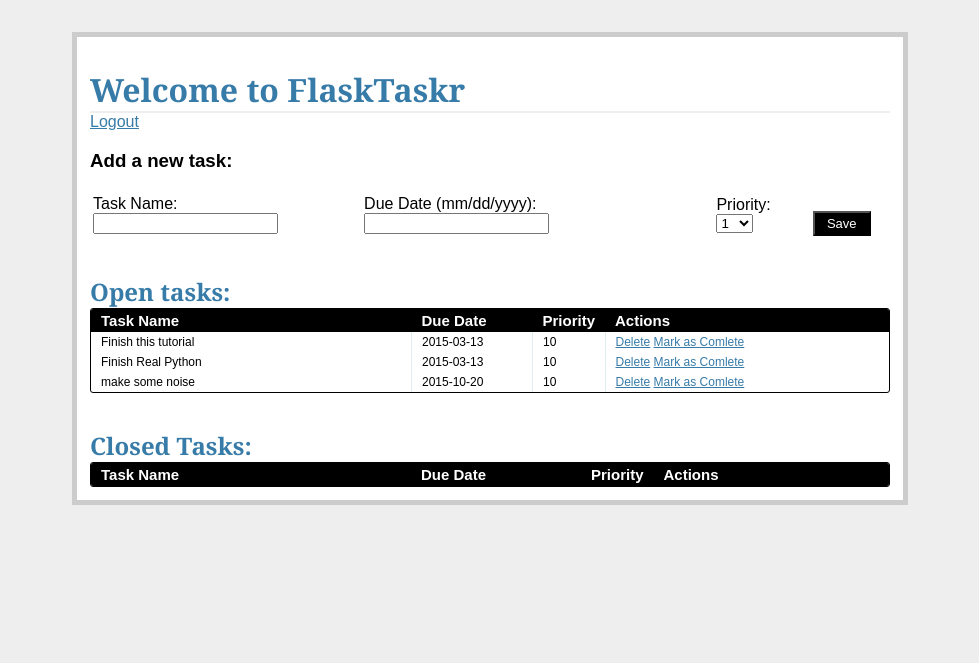
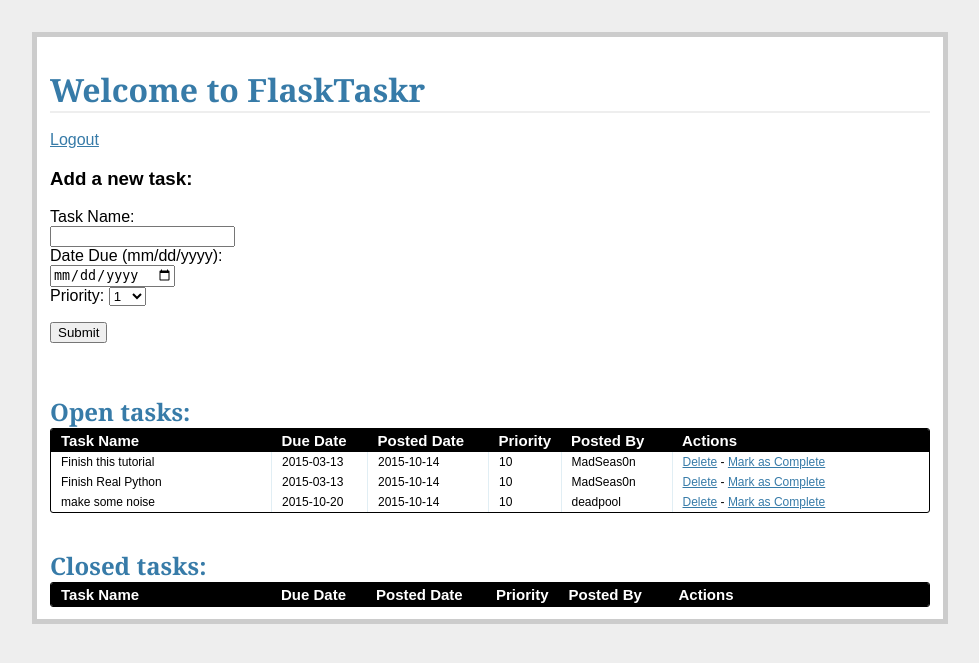
Before and after one commit to MadSeas0n/fask_task, a Flask app: page /tasks/ in a window 1280 px wide. Shown: the top 663 px of the page, without its empty margins (150-1129 px from the left). Run offline with Flask 2, Linux system fonts and the light colour scheme; a user stored in the database is signed in; data comes from the database, SQL or seed files in the repository; both versions use the stored data as it was after the commit; lists and menus that the app fills with data are empty.

Commit message:
db_realtionship

```diff
--- a/static/css/main.css
+++ b/static/css/main.css
@@ -22,7 +22,7 @@
 
 .page {
 	margin: 2em auto;
-	width: 50em;
+	width: 55em;
 	border: 5px solid #ccc;
 	padding: 0.8em;
 	background: white;
--- a/templates/tasks.html
+++ b/templates/tasks.html
@@ -1,44 +1,20 @@
 {% extends "_base.html" %}
 {% block content %}
+
 <h1>Welcome to FlaskTaskr</h1>
+<br>
 <a href="/logout">Logout</a>
 <div class="add-task">
   <h3>Add a new task:</h3>
-		<table>
-			<tr>
-				<form action="{{url_for('new_task')}}" method="post">
-					{{form.csrf_token}}
-					<td>
-						<label>Task Name:</label>
-						<input type="text" name="name">
-					</td>
-					<td>
-						<label>Due Date (mm/dd/yyyy):</label>
-						<input type="text" name="due_date" width="120px">
-					</td>
-					<td>
-						<label>Priority:</label>
-						<select name="priority" width="100px">
-							<option value="1">1</option>
-							<option value="2">2</option>
-							<option value="3">3</option>
-							<option value="4">4</option>
-							<option value="5">5</option>
-							<option value="6">6</option>
-							<option value="7">7</option>
-							<option value="8">8</option>
-							<option value="9">9</option>
-							<option value="10">10</option>
-						</select>
-					</td>
-					<td>
-						&nbsp
-						&nbsp
-						<input type="submit" class="button" value="Save">
-					</td>
+    <form action="{{ url_for('new_task') }}" method="post">
+      {{ form.csrf_token }}
+      <p>
+          {{ form.name.label }}:<br> {{ form.name }}<br>
+          {{ form.due_date.label }}:<br> {{ form.due_date }}<br>
+          {{ form.priority.label }}: {{ form.priority }}
+      </p>
+      <p><input type="submit" value="Submit"></p>
     </form>
-			</tr>
-		</table>
 </div>
 <div class="entries">
   <br>
@@ -48,51 +24,60 @@
     <table>
       <thead>
         <tr>
-						<th width="300px"><strong>Task Name</strong></th>
-						<th width="100px"><strong>Due Date</strong></th>
+          <th width="200px"><strong>Task Name</strong></th>
+          <th width="75px"><strong>Due Date</strong></th>
+          <th width="100px"><strong>Posted Date</strong></th>
           <th width="50px"><strong>Priority</strong></th>
+          <th width="90px"><strong>Posted By</strong></th>
           <th><strong>Actions</strong></th>
         </tr>
       </thead>
       {% for task in open_tasks %}
         <tr>
-						<td width="300px">{{task.name}}</td>
-						<td width="100px">{{task.due_date}}</td>
-						<td width="50px">{{task.priority}}</td>
+          <td width="200px">{{ task.name }}</td>
+          <td width="75px">{{ task.due_date }}</td>
+          <td width="100px">{{ task.posted_date }}</td>
+          <td width="50px">{{ task.priority }}</td>
+          <td width="90px">{{ task.poster.name }}</td>
           <td>
-							<a href="{{url_for('delete', task_id = task.task_id)}}">Delete</a>
-							<a href="{{url_for('complete', task_id = task.task_id)}}">Mark as Comlete</a>
-						</td>
-					</tr>
-				{% endfor %}
-			</table>
-		</div>
-		<br>
-		<br>
-	</div>
-	<div class="entries">
-		<h2>Closed Tasks:</h2>
-		<div class="datagrid">
-			<table>
-				<thead>
-					<tr>
-						<th width="300px"><strong>Task Name</strong></th>
-						<th width="150px"><strong>Due Date</strong></th>
-						<th width="50px"><strong>Priority</strong></th>
-						<th><strong>Actions</strong></th>
-					</tr>
-				</thead>
-				{% for task in closed_tasks %}
-					<tr>
-						<td width="300px">{{task.name}}</td>
-						<td width="150px">{{task.due_date}}</td>
-						<td width="50px">{{task.priority}}</td>
-						<td>
-							<a href="{{url_for('delete', task_id = task.task_id)}}">Delete</a>
+            <a href="{{ url_for('delete', task_id = task.task_id) }}">Delete</a>  -
+            <a href="{{ url_for('complete', task_id = task.task_id) }}">Mark as Complete</a>
           </td>
         </tr>
       {% endfor %}
     </table>
   </div>
 </div>
-{% endblock content %}
+<br>
+<br>
+<div class="entries">
+  <h2>Closed tasks:</h2>
+  <div class="datagrid">
+    <table>
+      <thead>
+        <tr>
+          <th width="200px"><strong>Task Name</strong></th>
+          <th width="75px"><strong>Due Date</strong></th>
+          <th width="100px"><strong>Posted Date</strong></th>
+          <th width="50px"><strong>Priority</strong></th>
+          <th width="90px"><strong>Posted By</strong></th>
+          <th><strong>Actions</strong></th>
+        </tr>
+      </thead>
+      {% for task in closed_tasks %}
+        <tr>
+          <td width="200px">{{ task.name }}</td>
+          <td width="75px">{{ task.due_date }}</td>
+          <td width="100px">{{ task.posted_date }}</td>
+          <td width="50px">{{ task.priority }}</td>
+          <td width="90px">{{ task.poster.name }}</td>
+          <td>
+             <a href="{{ url_for('delete', task_id = task.task_id) }}">Delete</a>
+          </td>
+        </tr>
+      {% endfor %}
+    </table>
+  </div>
+<div>
+
+{% endblock %}
--- a/views.py
+++ b/views.py
@@ -6,6 +6,7 @@
 
 from flask import Flask, flash, redirect, render_template, request, session, url_for, g
 from flask.ext.sqlalchemy import SQLAlchemy
+import datetime
 
 ###############
 ####CONFIG#####
@@ -39,6 +40,7 @@
 @app.route('/logout/')
 def logout():
     session.pop('logged_in', None)
+    session.pop('user_id', None)
     flash('Goodbye!')
     return redirect(url_for('login'))
 
@@ -120,7 +122,9 @@
                 form.name.data,
                 form.due_date.data,
                 form.priority.data,
-                '1'
+                datetime.datetime.utcnow(),
+                '1',
+                session['user_id']
             )
             db.session.add(new_task)
             db.session.commit()
```
Also changed, not shown: db_migrate.py (added, +15 -0 lines), models.py (+34 -28 lines), flasktask.db. Lines whose indentation alone changed are shown as unchanged.
